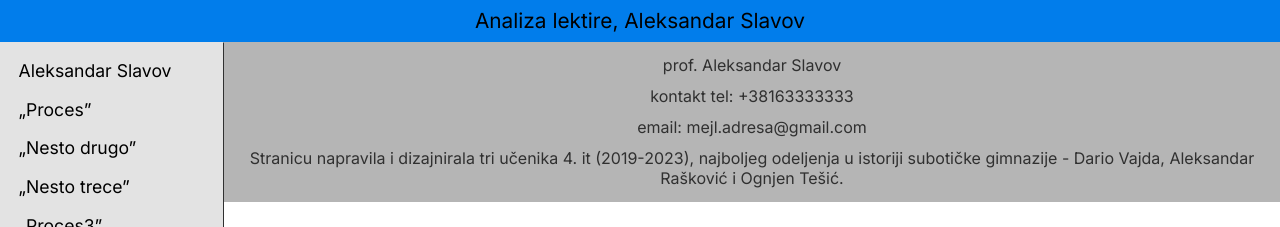
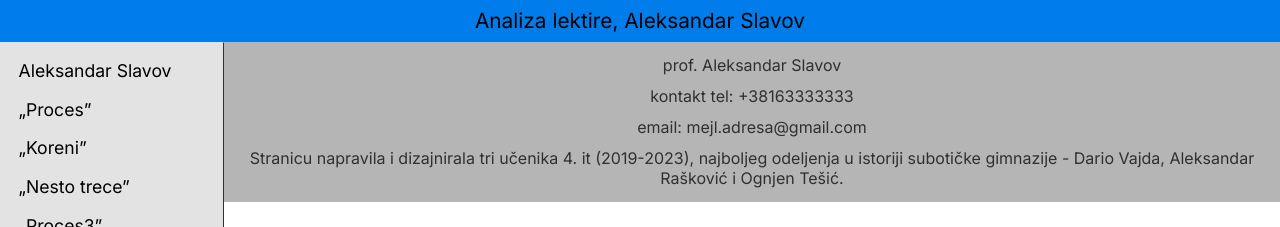
Before and after one commit to DarioVajda/srpski, a Next.js app: page /1 in a window 1280 px wide. Shown: the top 227 px of the page. Built offline with nearby package versions, Linux system fonts and the light colour scheme.

Commit message:
Update lektire.js

```diff
--- a/components/lektire.js
+++ b/components/lektire.js
@@ -21,7 +21,7 @@ const lektire = {
         ]
     },
     drugo: {
-        naslov: 'Nesto drugo',
+        naslov: 'Koreni',
         pisac: 'Podnaslov',
         sadrzaj: [
             { blok: 'podnaslov', tekst: 'Biografija Pisca (npr)' },
```
